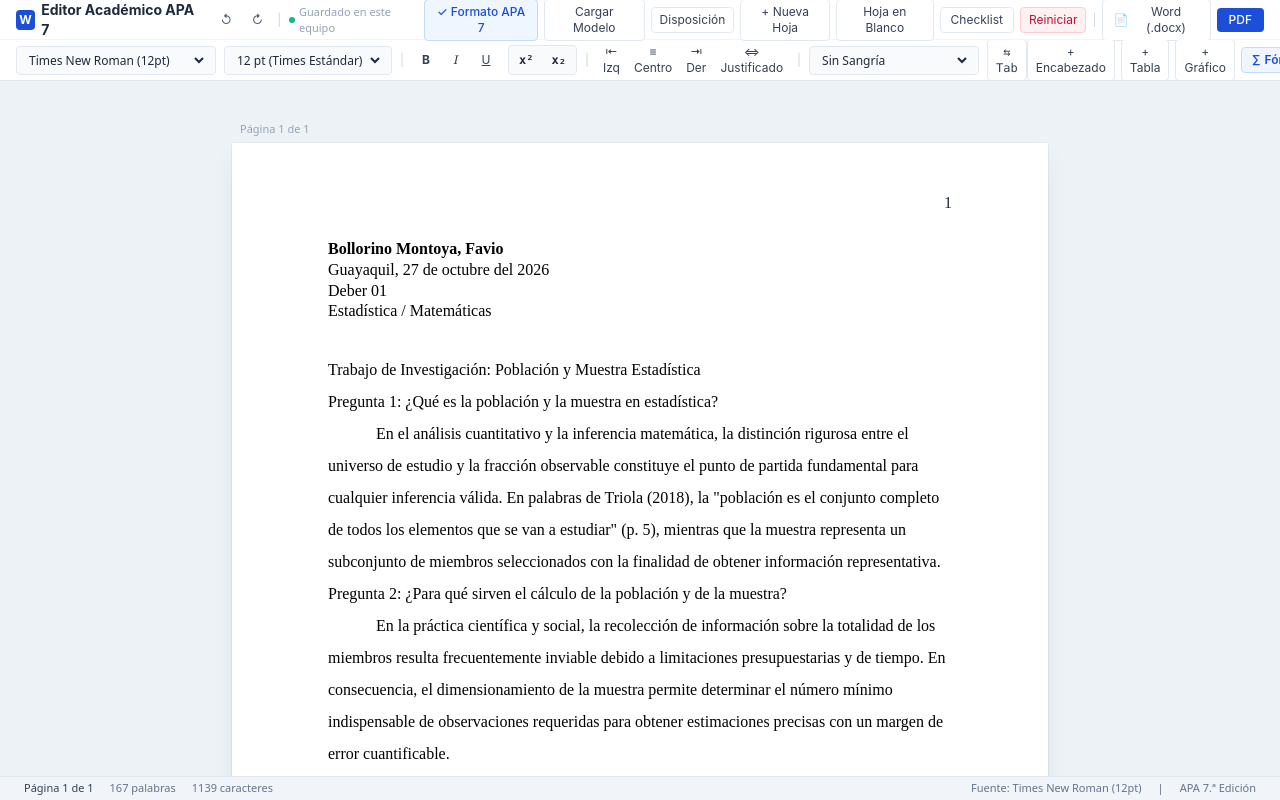
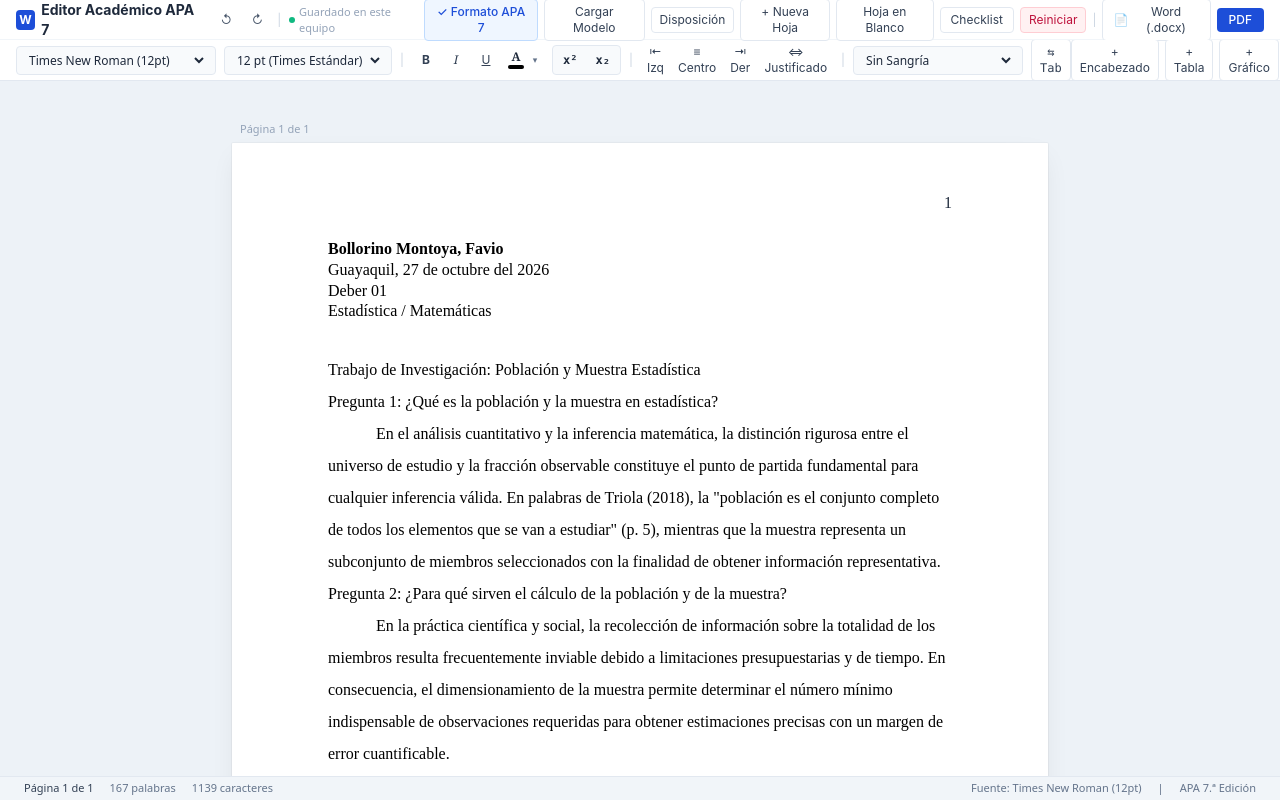
Before and after one commit to Faviobollorino2006/editor-APA7, a React (Vite) app: page / in a window 1280 px wide. Built offline with nearby package versions, Linux system fonts and the light colour scheme; a web font is replaced by a local one.

Commit message:
restauracion de color de fuente con paleta academica

```diff
--- a/src/App.jsx
+++ b/src/App.jsx
@@ -980,6 +980,23 @@ export default function App() {
     }
   };
 
+  // Aplicar color de fuente restaurando el foco y rango de selección
+  const handleApplyColor = (color) => {
+    const activeEl = getActivePageEl();
+    if (!activeEl) return;
+    activeEl.focus();
+
+    const sel = window.getSelection();
+    if (lastRangeRef.current && activeEl.contains(lastRangeRef.current.commonAncestorContainer)) {
+      sel.removeAllRanges();
+      sel.addRange(lastRangeRef.current);
+    }
+
+    document.execCommand('foreColor', false, color);
+    saveCursorPosition();
+    updateStatsAndPersist();
+  };
+
   const marginStyle = `${layout.marginSize}cm`;
 
   return (
@@ -1014,6 +1031,7 @@ export default function App() {
         currentFont={docFont}
         onFontChange={handleFontChange}
         currentFontSize={docFontSize}
+        onApplyColor={handleApplyColor}
         onFontSizeChange={handleFontSizeChange}
         saveStatus={saveStatus}
       />
--- a/src/components/Toolbar.jsx
+++ b/src/components/Toolbar.jsx
@@ -1,4 +1,18 @@
-import React, { useRef } from 'react';
+import React, { useRef, useState, useEffect } from 'react';
+
+const STORAGE_KEY_RECENT_COLORS = 'apa7_recent_font_colors';
+const DEFAULT_PALETTE = [
+  '#000000', // Negro APA estándar
+  '#334155', // Gris pizarra oscuro
+  '#64748b', // Gris secundario
+  '#1d4ed8', // Azul institucional / académico
+  '#0284c7', // Celeste / Info
+  '#16a34a', // Verde positivo / Éxito
+  '#dc2626', // Rojo estadístico / Error
+  '#d97706', // Ámbar / Alerta
+  '#7e22ce', // Púrpura
+  '#b91c1c', // Carmesí
+];
 
 export default function Toolbar({
   onInsertHeader,
@@ -10,6 +24,7 @@ export default function Toolbar({
   onApplyApaDefaultStyle,
   currentIndent = 'none',
   onApplyIndentStyle,
+  onApplyColor,
   onOpenLayoutModal,
   onToggleAudit,
   onToggleModelDrawer,
@@ -29,9 +44,62 @@ export default function Toolbar({
   saveStatus,
 }) {
   const fileInputRef = useRef(null);
+  const colorMenuRef = useRef(null);
+
+  // Estados del selector de color e historial
+  const [isColorPickerOpen, setIsColorPickerOpen] = useState(false);
+  const [activeColor, setActiveColor] = useState('#000000');
+  const [recentColors, setRecentColors] = useState(['#000000', '#1d4ed8', '#dc2626']);
+
+  // Cargar historial persistente al iniciar
+  useEffect(() => {
+    try {
+      const saved = localStorage.getItem(STORAGE_KEY_RECENT_COLORS);
+      if (saved) {
+        const parsed = JSON.parse(saved);
+        if (Array.isArray(parsed) && parsed.length > 0) {
+          setRecentColors(parsed);
+        }
+      }
+    } catch (e) {}
+  }, []);
+
+  // Cerrar el menú si se hace clic fuera
+  useEffect(() => {
+    const handleClickOutside = (e) => {
+      if (colorMenuRef.current && !colorMenuRef.current.contains(e.target)) {
+        setIsColorPickerOpen(false);
+      }
+    };
+    if (isColorPickerOpen) {
+      document.addEventListener('mousedown', handleClickOutside);
+    }
+    return () => document.removeEventListener('mousedown', handleClickOutside);
+  }, [isColorPickerOpen]);
 
   const executeCmd = (command, value = null) => {
     document.execCommand(command, false, value);
+  };
+
+  // Aplica color y lo guarda en el historial reciente (máximo 6 sin duplicados)
+  const handleSelectColor = (color) => {
+    setActiveColor(color);
+    if (onApplyColor) {
+      onApplyColor(color);
+    } else {
+      executeCmd('foreColor', color);
+    }
+
+    setRecentColors((prev) => {
+      const filtered = prev.filter((c) => c.toLowerCase() !== color.toLowerCase());
+      const updated = [color, ...filtered].slice(0, 7);
+      try {
+        localStorage.setItem(STORAGE_KEY_RECENT_COLORS, JSON.stringify(updated));
+      } catch (e) {}
+      return updated;
+    });
+
+    setIsColorPickerOpen(false);
   };
 
   return (
@@ -157,7 +225,7 @@ export default function Toolbar({
         </div>
       </div>
 
-      {/* FILA INFERIOR: Tipografía, Formato de Párrafo, Fórmulas y Aritmética */}
+      {/* FILA INFERIOR: Tipografía, Formato, Color de Fuente, Fórmulas */}
       <div className="h-10 px-4 flex items-center justify-between text-xs overflow-x-auto">
         <div className="flex items-center space-x-2">
           {/* Tipografía */}
@@ -192,7 +260,7 @@ export default function Toolbar({
 
           <span className="text-slate-300">|</span>
 
-          {/* Formato Básico */}
+          {/* Negrita, Cursiva, Subrayado */}
           <div className="flex items-center space-x-0.5">
             <button
               onMouseDown={(e) => e.preventDefault()}
@@ -218,9 +286,108 @@ export default function Toolbar({
             >
               U
             </button>
+
+            {/* CONTROL DE COLOR DE FUENTE CON HISTORIAL */}
+            <div className="relative inline-block text-left" ref={colorMenuRef}>
+              <div className="flex items-center rounded hover:bg-slate-100 p-0.5">
+                <button
+                  type="button"
+                  onMouseDown={(e) => e.preventDefault()}
+                  onClick={() => handleSelectColor(activeColor)}
+                  className="flex flex-col items-center justify-center w-6 h-6 rounded hover:bg-slate-200/60"
+                  title={`Aplicar último color (${activeColor})`}
+                >
+                  <span className="font-serif font-bold text-xs leading-none text-slate-800">A</span>
+                  <span
+                    className="w-4 h-1 rounded-full mt-0.5"
+                    style={{ backgroundColor: activeColor }}
+                  />
+                </button>
+                <button
+                  type="button"
+                  onMouseDown={(e) => e.preventDefault()}
+                  onClick={() => setIsColorPickerOpen(!isColorPickerOpen)}
+                  className="w-3.5 h-6 flex items-center justify-center hover:bg-slate-200/60 rounded text-[9px] text-slate-500"
+                  title="Abrir paleta e historial de colores"
+                >
+                  ▾
+                </button>
+              </div>
+
+              {/* Menú Flotante de Colores e Historial */}
+              {isColorPickerOpen && (
+                <div className="absolute left-0 top-full mt-1.5 w-56 bg-white border border-slate-200 rounded-lg shadow-xl p-3 z-50 text-slate-700 animate-in fade-in zoom-in-95">
+                  {/* Restablecer Automático */}
+                  <button
+                    type="button"
+                    onMouseDown={(e) => e.preventDefault()}
+                    onClick={() => handleSelectColor('#000000')}
+                    className="w-full text-left px-2 py-1.5 rounded hover:bg-slate-100 text-xs font-medium flex items-center gap-2 mb-2 text-slate-800"
+                  >
+                    <span className="w-3.5 h-3.5 rounded-full bg-black border border-slate-300"></span>
+                    <span>Automático (Negro APA)</span>
+                  </button>
+
+                  <div className="w-full h-px bg-slate-100 my-1.5"></div>
+
+                  {/* Paleta Académica Estándar */}
+                  <span className="block text-[10px] font-semibold text-slate-400 uppercase tracking-wider mb-1.5">
+                    Paleta estándar
+                  </span>
+                  <div className="grid grid-cols-5 gap-1.5 mb-3">
+                    {DEFAULT_PALETTE.map((color, idx) => (
+                      <button
+                        key={idx}
+                        type="button"
+                        onMouseDown={(e) => e.preventDefault()}
+                        onClick={() => handleSelectColor(color)}
+                        className="w-7 h-7 rounded border border-slate-200/80 hover:scale-110 hover:shadow-xs transition-transform flex items-center justify-center"
+                        style={{ backgroundColor: color }}
+                        title={color}
+                      />
+                    ))}
+                  </div>
+
+                  {/* Historial de Colores Usados */}
+                  <span className="block text-[10px] font-semibold text-slate-400 uppercase tracking-wider mb-1.5">
+                    Historial reciente
+                  </span>
+                  <div className="flex items-center gap-1.5 min-h-[28px] mb-3">
+                    {recentColors.length > 0 ? (
+                      recentColors.map((color, idx) => (
+                        <button
+                          key={idx}
+                          type="button"
+                          onMouseDown={(e) => e.preventDefault()}
+                          onClick={() => handleSelectColor(color)}
+                          className="w-6 h-6 rounded-full border border-slate-300 hover:scale-115 hover:shadow-2xs transition-transform"
+                          style={{ backgroundColor: color }}
+                          title={`Usado recientemente: ${color}`}
+                        />
+                      ))
+                    ) : (
+                      <span className="text-[11px] text-slate-400 italic">Sin historial</span>
+                    )}
+                  </div>
+
+                  <div className="w-full h-px bg-slate-100 my-1.5"></div>
+
+                  {/* Selector Libre Personalizado */}
+                  <label className="flex items-center justify-between text-xs text-slate-600 hover:bg-slate-50 p-1.5 rounded cursor-pointer transition-colors">
+                    <span className="font-medium text-[11px]">Más colores...</span>
+                    <input
+                      type="color"
+                      value={activeColor}
+                      onChange={(e) => handleSelectColor(e.target.value)}
+                      className="w-5 h-5 rounded cursor-pointer border-0 bg-transparent p-0"
+                    />
+                  </label>
+                </div>
+              )}
+            </div>
           </div>
 
-          {/* POTENCIAS Y SUBÍNDICES DIRECTOS (ESTILO WORD) */}
+          {/* Potencias directas */}
           <div className="flex items-center space-x-0.5 bg-slate-50 border border-slate-200 rounded p-0.5">
             <button
               onMouseDown={(e) => e.preventDefault()}
@@ -280,7 +447,7 @@ export default function Toolbar({
 
           <span className="text-slate-300">|</span>
 
-          {/* Sangrías APA 7 */}
+          {/* Sangrías */}
           <div className="flex items-center bg-slate-50 border border-slate-200 rounded px-2 py-1">
             <select
               value={currentIndent}
@@ -304,7 +471,7 @@ export default function Toolbar({
           </button>
         </div>
 
-        {/* INSERCIONES: Ecuaciones, Símbolos, Tablas */}
+        {/* Fórmulas, Símbolos, Tablas */}
         <div className="flex items-center space-x-1.5">
           <button
             onMouseDown={(e) => e.preventDefault()}
```
